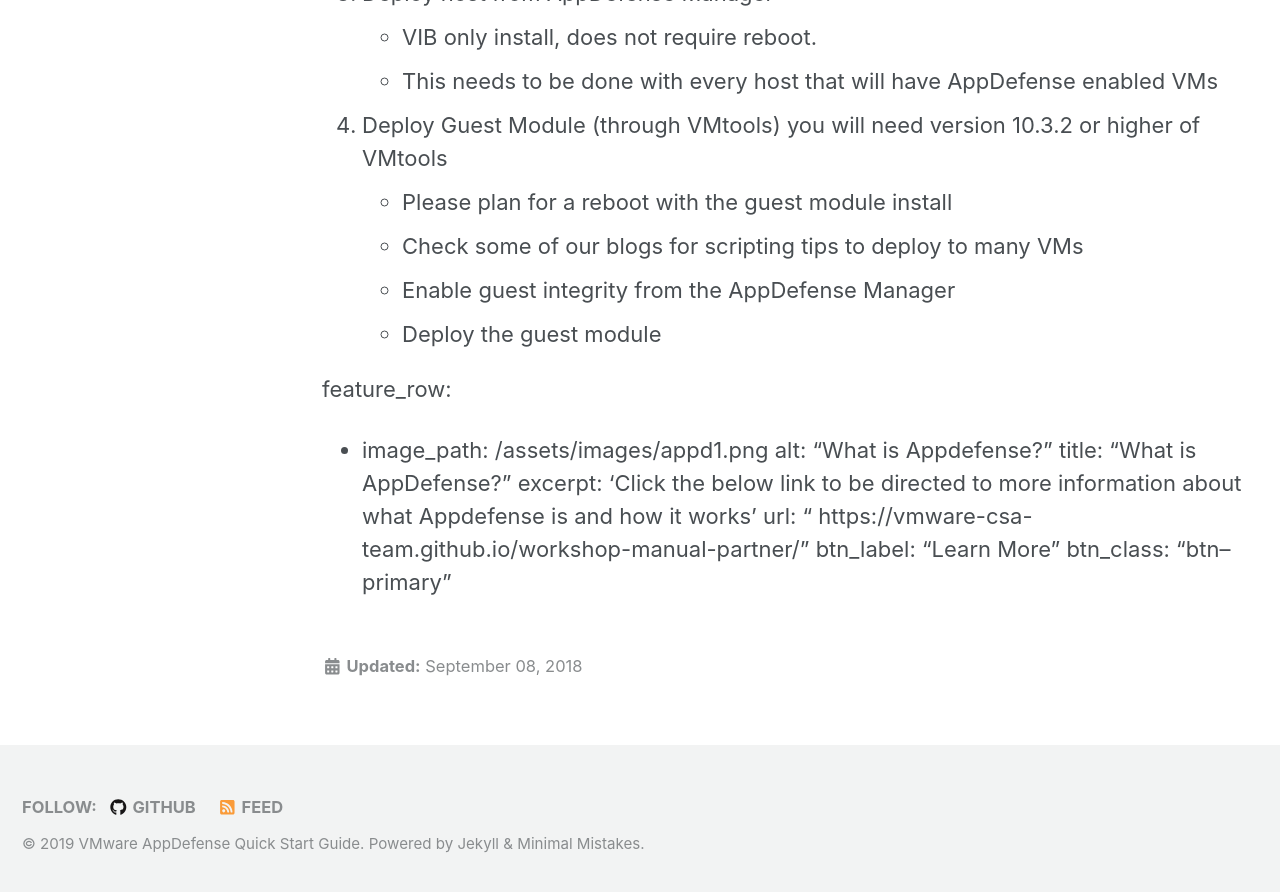
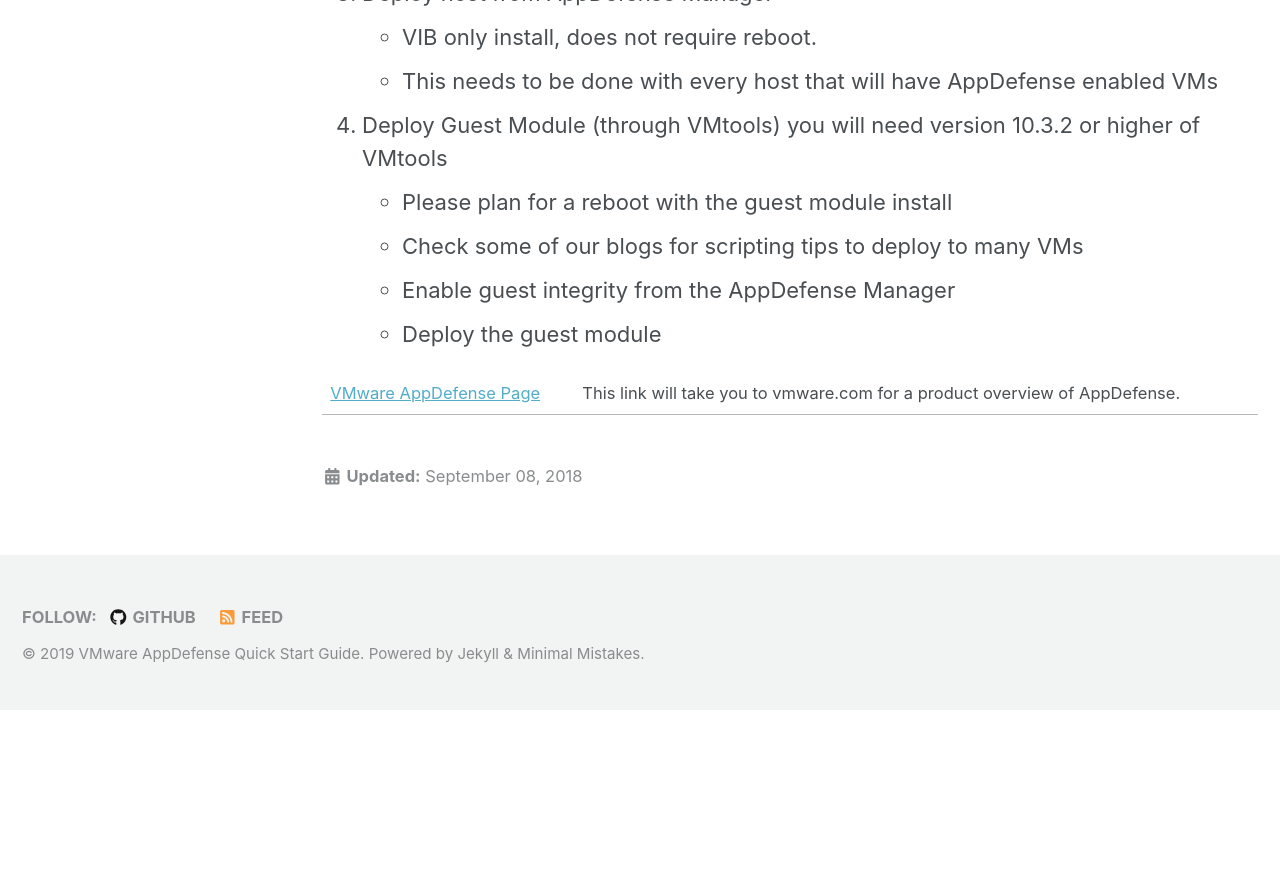
Before and after one commit to vmware-csa-team/AppDefense-Quick-Start-Guide, a Jekyll site: the page built from AppD Pages/deploy.md, in a window 1280 px wide and 900 px high, scrolled down 2596 px. Shown: the top 892 px of the window. Built offline with Jekyll 4.4.1, drawn with Linux system fonts in a browser that asks for light colours; nearby versions of some CDN libraries; after the commit the page ends 3306 px from its top, so only the background shows below that.

Commit message:
Update deploy.md

```diff
--- a/AppD Pages/deploy.md
+++ b/AppD Pages/deploy.md
@@ -59,11 +59,4 @@
 - Enable guest integrity from the AppDefense Manager
 - Deploy the guest module
 
-feature_row:
- - image_path: /assets/images/appd1.png
-    alt: "What is Appdefense?"
-    title: "What is AppDefense?"
-    excerpt: 'Click the below link to be directed to more information about what Appdefense is and how it works'
-    url: " https://vmware-csa-team.github.io/workshop-manual-partner/"
-    btn_label: "Learn More"
-    btn_class: "btn--primary"
+[VMware AppDefense Page ](https://www.vmware.com/products/appdefense.html){:target="_blank"} | This link will take you to vmware.com for a product overview of AppDefense.
```
